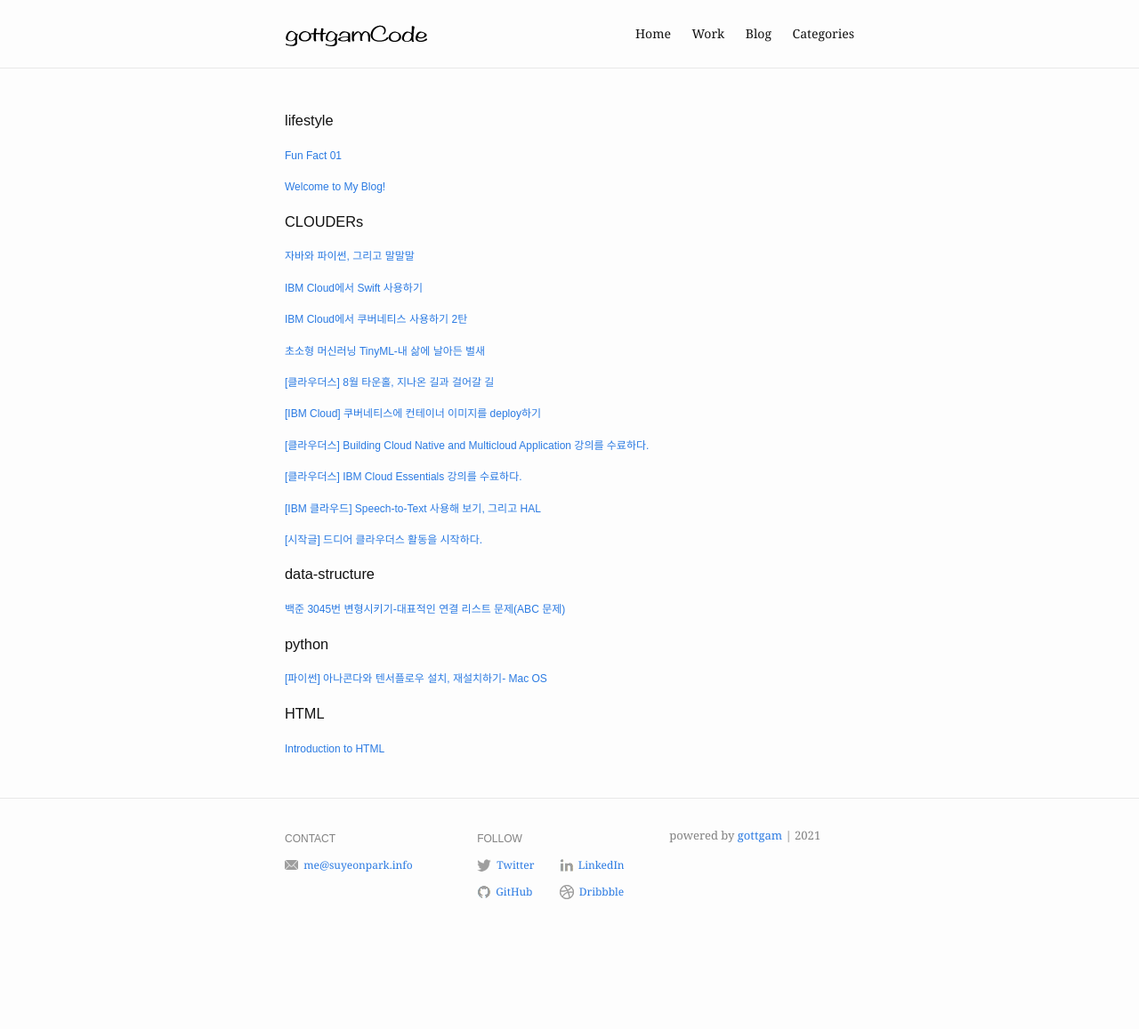
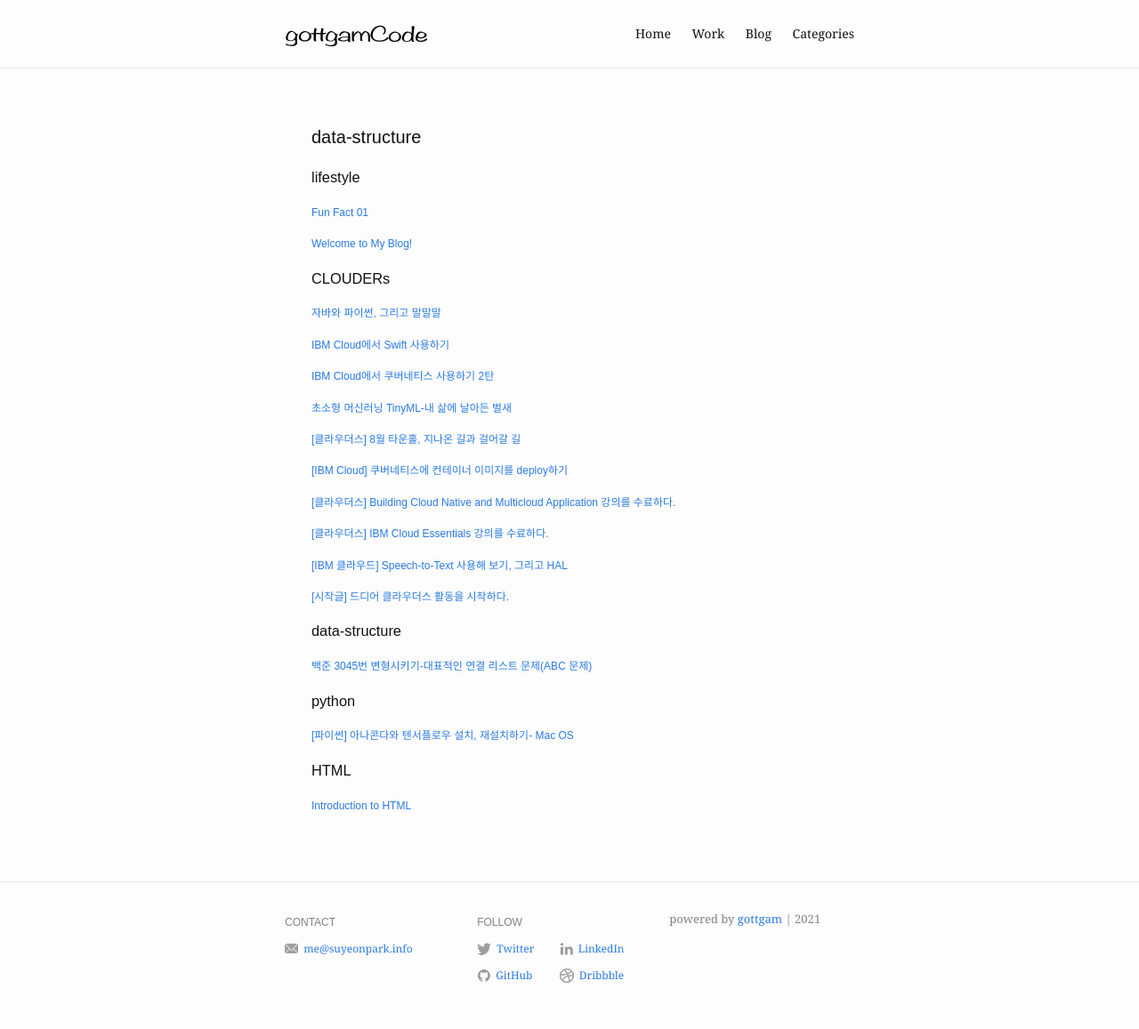
Before and after one commit to gottgam/gottgam.github.io, a Jekyll site: the page built from category/data-structure.md, in a window 1280 px wide. Shown: the whole page at 89% size. Built offline with Jekyll 4.4.1, drawn with Linux system fonts in a browser that asks for light colours; before the commit the page ends 1063 px from its top, so only the background shows below that.

Commit message:
Update category.html

```diff
--- a/_layouts/category.html
+++ b/_layouts/category.html
@@ -3,6 +3,11 @@
 permalink: /categories/
 title: Categories
 ---
+<div class="page-content">
+      <div class="wrapper">
+        <div class="blog">
+          <h1 class="page-heading">{{ page.title }}</h1>
+          {{ content }}
 
 <div id="archives">
 {% for category in site.categories %}
@@ -21,3 +26,7 @@
   </div>
 {% endfor %}
 </div>
+
+</div>
+</div>
+</div>
```
